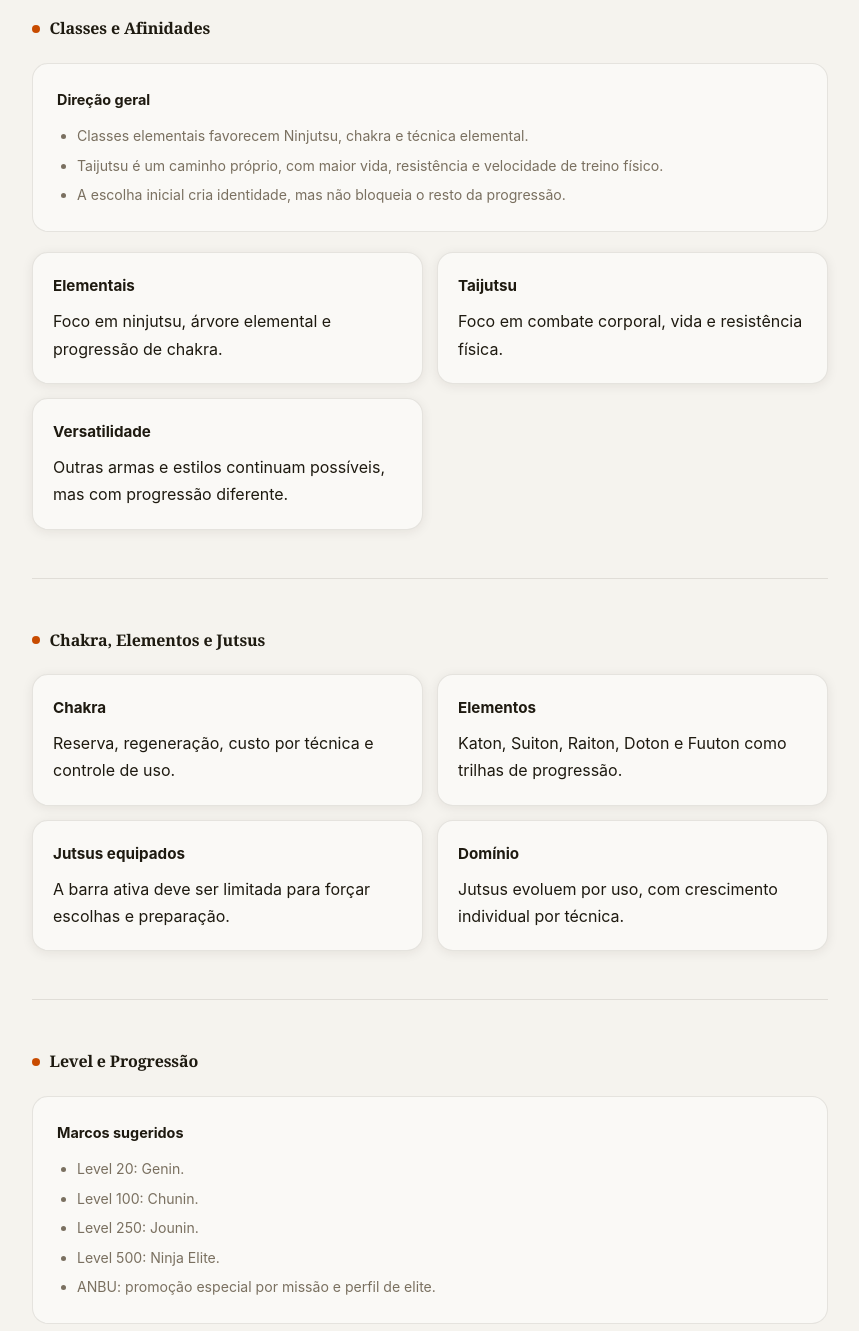
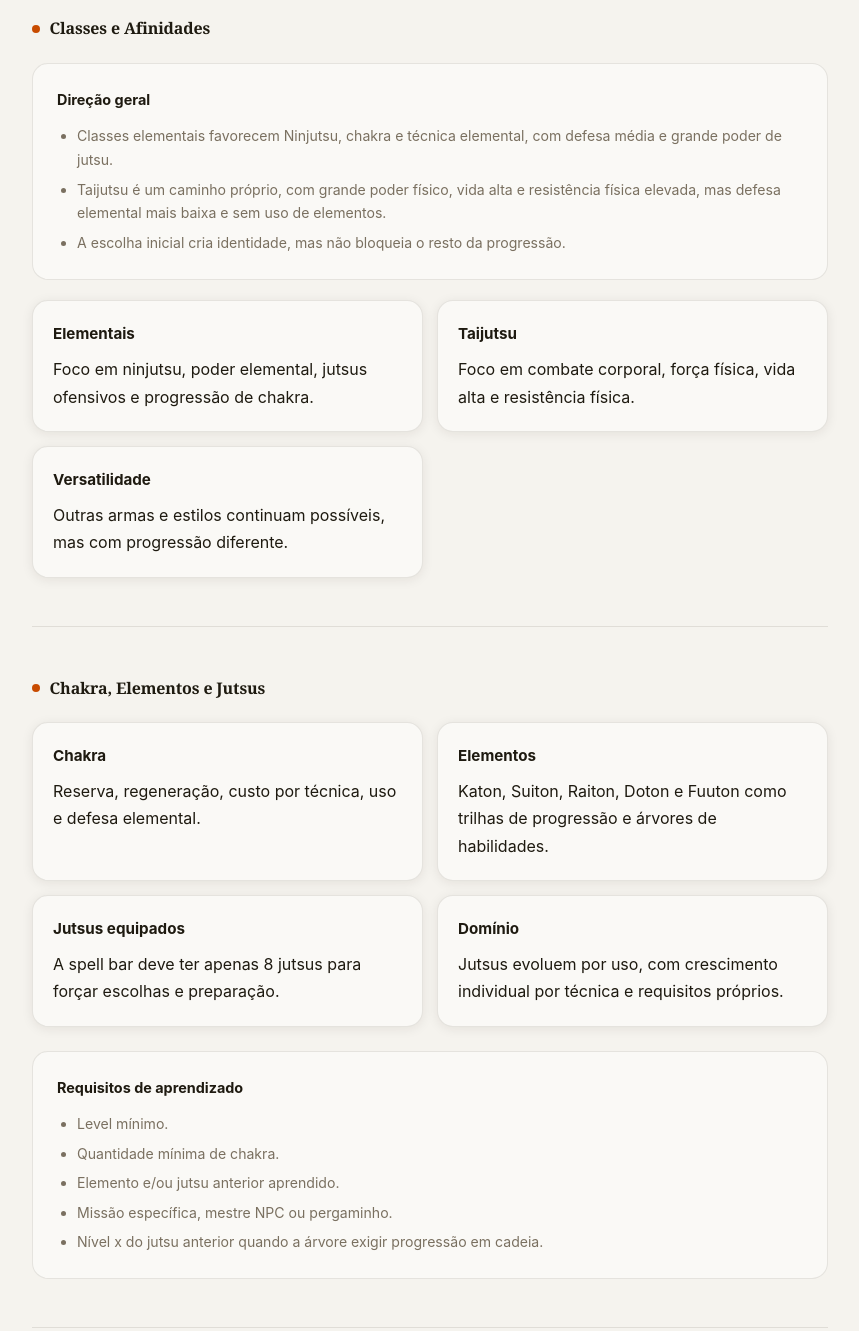
Before and after one commit to nitroxbolter/NarutoGame, a plain HTML site: page docs/personagem.html in a window 1280 px wide. Shown: the part 720-2051 px from the top of the page, without its empty margins (210-1069 px from the left). Drawn offline with Linux system fonts and the light colour scheme; a web font is replaced by a local one.

Commit message:
docs: refinar atributos skills e jutsus

```diff
--- a/docs/personagem.html
+++ b/docs/personagem.html
@@ -36,7 +36,7 @@
     <div class="section-label"><div class="dot"></div><h2>Base do Personagem</h2></div>
     <div class="grid">
       <div class="card"><div class="card-title">Classes iniciais</div><div class="card-desc">Fogo, Água, Vento, Terra, Raio e Taijutsu.</div></div>
-      <div class="card"><div class="card-title">Atributos</div><div class="card-desc">Força, Vitalidade, Controle de Chakra, Inteligência e Agilidade.</div></div>
+      <div class="card"><div class="card-title">Atributos</div><div class="card-desc">Força, Vitalidade, Defesa, Defesa Elemental, Inteligência e Agilidade.</div></div>
       <div class="card"><div class="card-title">Chakra</div><div class="card-desc">Recurso central, com custo por jutsu e regeneração própria.</div></div>
       <div class="card"><div class="card-title">Skills</div><div class="card-desc">Taijutsu, Ninjutsu, Sword, Club, Axe e Bukijutsu.</div></div>
     </div>
@@ -49,14 +49,14 @@
     <div class="box">
       <div class="box-title">Direção geral</div>
       <ul>
-        <li>Classes elementais favorecem Ninjutsu, chakra e técnica elemental.</li>
-        <li>Taijutsu é um caminho próprio, com maior vida, resistência e velocidade de treino físico.</li>
+        <li>Classes elementais favorecem Ninjutsu, chakra e técnica elemental, com defesa média e grande poder de jutsu.</li>
+        <li>Taijutsu é um caminho próprio, com grande poder físico, vida alta e resistência física elevada, mas defesa elemental mais baixa e sem uso de elementos.</li>
         <li>A escolha inicial cria identidade, mas não bloqueia o resto da progressão.</li>
       </ul>
     </div>
     <div class="grid">
-      <div class="card"><div class="card-title">Elementais</div><div class="card-desc">Foco em ninjutsu, árvore elemental e progressão de chakra.</div></div>
-      <div class="card"><div class="card-title">Taijutsu</div><div class="card-desc">Foco em combate corporal, vida e resistência física.</div></div>
+      <div class="card"><div class="card-title">Elementais</div><div class="card-desc">Foco em ninjutsu, poder elemental, jutsus ofensivos e progressão de chakra.</div></div>
+      <div class="card"><div class="card-title">Taijutsu</div><div class="card-desc">Foco em combate corporal, força física, vida alta e resistência física.</div></div>
       <div class="card"><div class="card-title">Versatilidade</div><div class="card-desc">Outras armas e estilos continuam possíveis, mas com progressão diferente.</div></div>
     </div>
   </div>
@@ -66,10 +66,20 @@
   <div class="section">
     <div class="section-label"><div class="dot"></div><h2>Chakra, Elementos e Jutsus</h2></div>
     <div class="grid">
-      <div class="card"><div class="card-title">Chakra</div><div class="card-desc">Reserva, regeneração, custo por técnica e controle de uso.</div></div>
-      <div class="card"><div class="card-title">Elementos</div><div class="card-desc">Katon, Suiton, Raiton, Doton e Fuuton como trilhas de progressão.</div></div>
-      <div class="card"><div class="card-title">Jutsus equipados</div><div class="card-desc">A barra ativa deve ser limitada para forçar escolhas e preparação.</div></div>
-      <div class="card"><div class="card-title">Domínio</div><div class="card-desc">Jutsus evoluem por uso, com crescimento individual por técnica.</div></div>
+      <div class="card"><div class="card-title">Chakra</div><div class="card-desc">Reserva, regeneração, custo por técnica, uso e defesa elemental.</div></div>
+      <div class="card"><div class="card-title">Elementos</div><div class="card-desc">Katon, Suiton, Raiton, Doton e Fuuton como trilhas de progressão e árvores de habilidades.</div></div>
+      <div class="card"><div class="card-title">Jutsus equipados</div><div class="card-desc">A spell bar deve ter apenas 8 jutsus para forçar escolhas e preparação.</div></div>
+      <div class="card"><div class="card-title">Domínio</div><div class="card-desc">Jutsus evoluem por uso, com crescimento individual por técnica e requisitos próprios.</div></div>
+    </div>
+    <div class="box" style="margin-top:0.8rem">
+      <div class="box-title">Requisitos de aprendizado</div>
+      <ul>
+        <li>Level mínimo.</li>
+        <li>Quantidade mínima de chakra.</li>
+        <li>Elemento e/ou jutsu anterior aprendido.</li>
+        <li>Missão específica, mestre NPC ou pergaminho.</li>
+        <li>Nível x do jutsu anterior quando a árvore exigir progressão em cadeia.</li>
+      </ul>
     </div>
   </div>
 
```
Also changed, not shown: docs/sistemas.html (+2 -2 lines), 5 other files.
